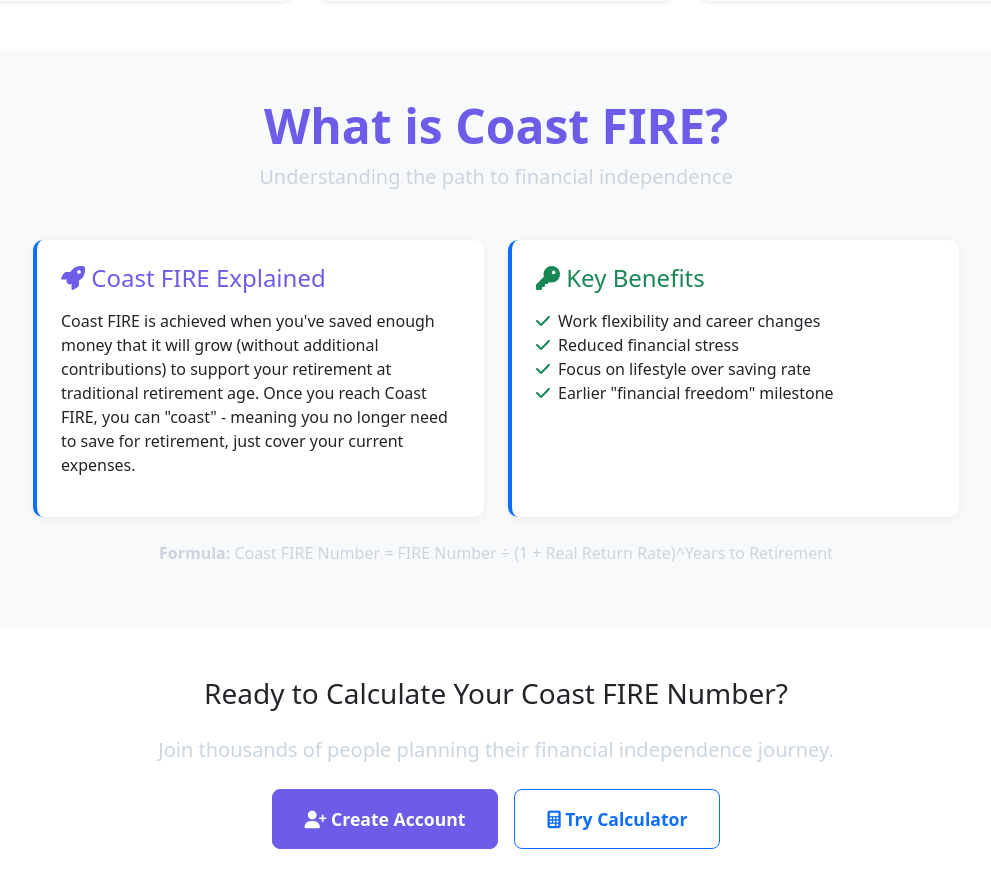
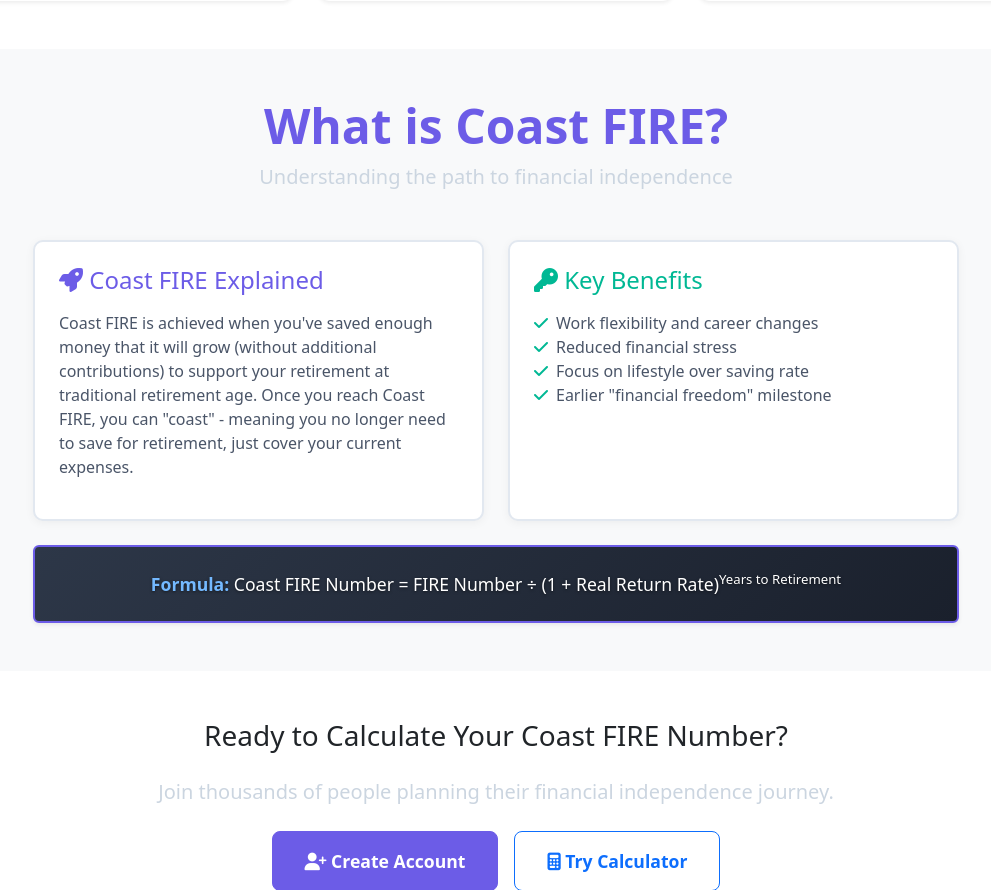
Before and after one commit to perfectm/mellyfire, a FastAPI app: page / in a window 1280 px wide. Shown: the part 777-1667 px from the top of the page, without its empty margins (144-1135 px from the left). Run offline with FastAPI, Linux system fonts and the light colour scheme; some libraries are stand-ins or nearby versions.

Commit message:
Improve homepage text readability and add server management scripts
- Fix contrast issues in Coast FIRE explanation section with dark text on white background
- Style formula section with high-contrast dark theme box for better visibility
- Add proper superscript formatting to mathematical formula
- Create restart.sh and stop.sh scripts for easier server management

🤖 Generated with [Claude Code](https://claude.ai/code)

Co-Authored-By: Claude <noreply@anthropic.com>

```diff
--- a/templates/index.html
+++ b/templates/index.html
@@ -120,9 +120,11 @@
                 </div>
 
                 <div class="text-center mt-4">
-                    <p class="text-muted">
-                        <strong>Formula:</strong> Coast FIRE Number = FIRE Number ÷ (1 + Real Return Rate)^Years to Retirement
-                    </p>
+                    <div class="formula-highlight p-4 rounded shadow-sm">
+                        <p class="mb-0 formula-text">
+                            <strong>Formula:</strong> Coast FIRE Number = FIRE Number ÷ (1 + Real Return Rate)<sup>Years to Retirement</sup>
+                        </p>
+                    </div>
                 </div>
             </div>
         </div>
@@ -175,5 +177,51 @@
 .bg-gradient-primary {
     background: linear-gradient(135deg, #667eea 0%, #764ba2 100%);
 }
+
+.formula-highlight {
+    background: linear-gradient(135deg, #2d3748 0%, #1a202c 100%);
+    border: 2px solid #6c5ce7;
+    color: #ffffff;
+}
+
+.formula-text {
+    color: #ffffff !important;
+    font-size: 1.1rem;
+    font-weight: 500;
+    text-shadow: 0 1px 3px rgba(0, 0, 0, 0.5);
+}
+
+.formula-text strong {
+    color: #74b9ff !important;
+}
+
+/* Info cards on homepage with better contrast */
+.info-card {
+    background: #ffffff !important;
+    border: 2px solid #e2e8f0;
+    color: #2d3748 !important;
+}
+
+.info-card h4 {
+    color: #2d3748 !important;
+}
+
+.info-card p {
+    color: #4a5568 !important;
+    font-weight: 500;
+}
+
+.info-card .text-primary {
+    color: #6c5ce7 !important;
+}
+
+.info-card .text-success {
+    color: #00b894 !important;
+}
+
+.info-card ul li {
+    color: #4a5568 !important;
+    font-weight: 500;
+}
 </style>
 {% endblock %}
```
Also changed, not shown: 2 other files.
